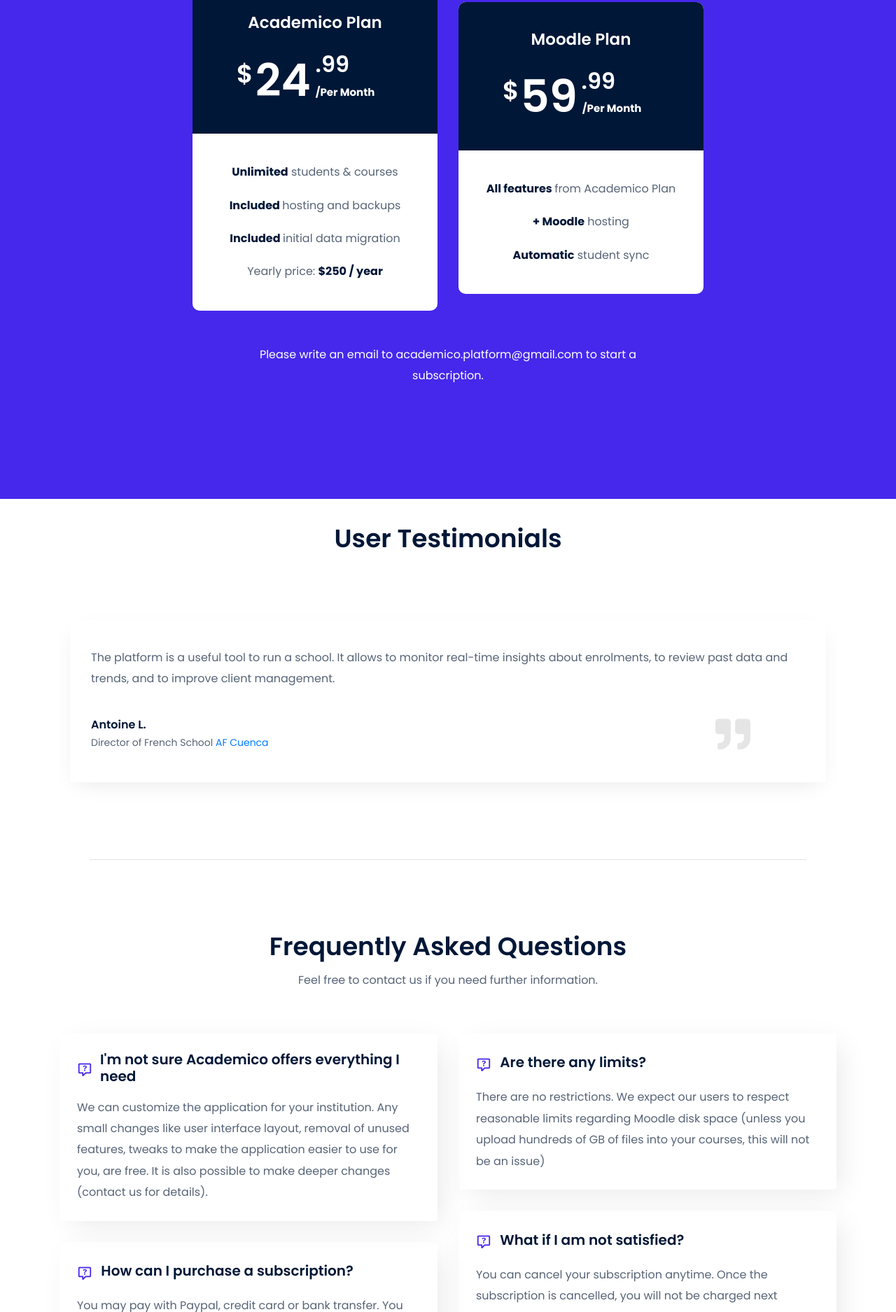
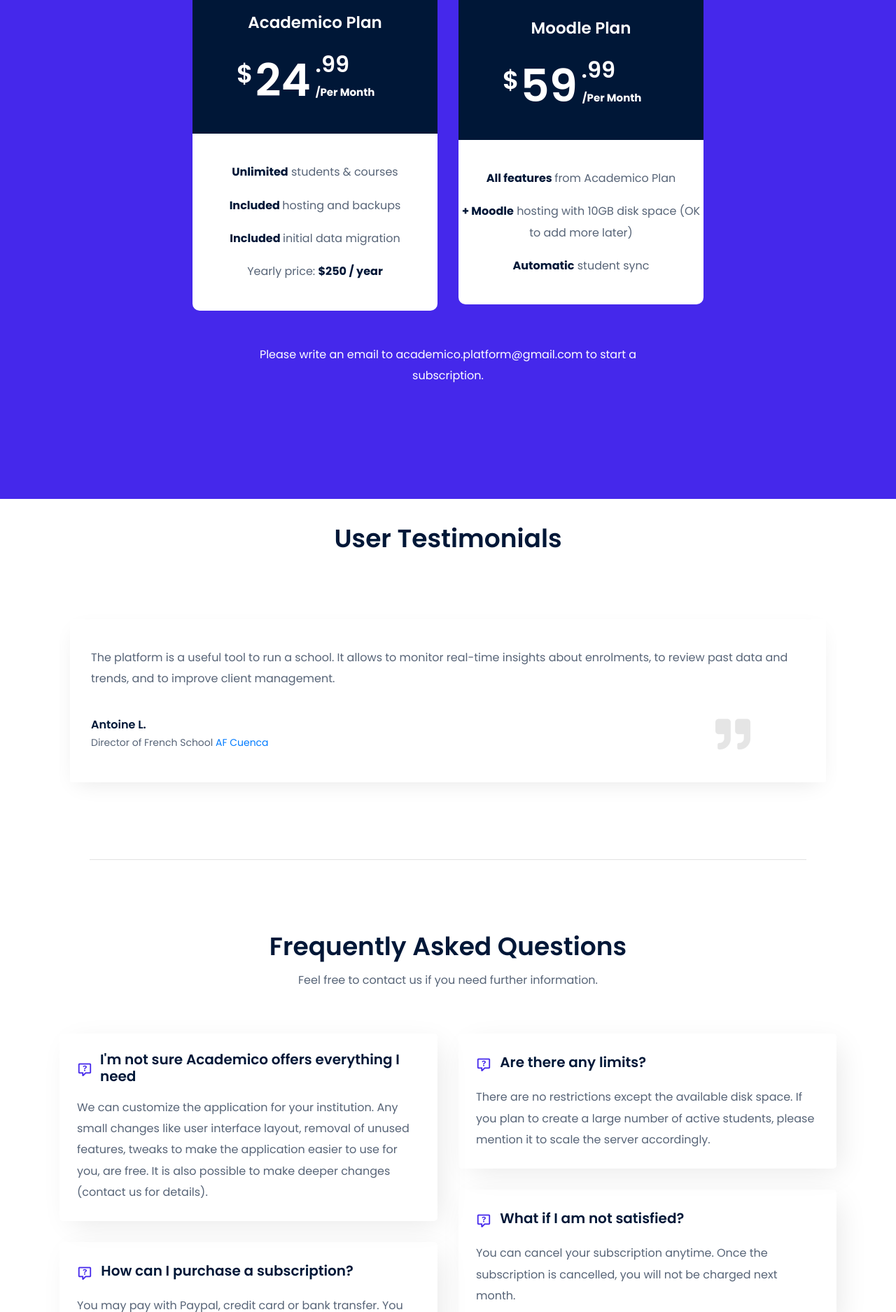
Before and after one commit to academico-sis/www, a plain HTML site: page index.html in a window 1280 px wide. Shown: the part 1909-3784 px from the top of the page at 70% size. Drawn offline with nearby package versions, Linux system fonts and the light colour scheme.

Commit message:
specify moodle plan limits

```diff
--- a/index.html
+++ b/index.html
@@ -260,7 +260,7 @@
 						<div class="pricing-content">
 							<ul>
                                 <li><strong>All features </strong>from Academico Plan</li>
-                                <li><strong>+ Moodle</strong> hosting</li>
+                                <li><strong>+ Moodle</strong> hosting with 10GB disk space (OK to add more later)</li>
                                 <li><strong>Automatic</strong> student sync</li>
                             </ul>
 						</div>
@@ -357,7 +357,7 @@
 								<h4>Are there any limits?</h4>
 							</div>
 						</div>
-						<p>There are no restrictions. We expect our users to respect reasonable limits regarding Moodle disk space (unless you upload hundreds of GB of files into your courses, this will not be an issue)</p>
+						<p>There are no restrictions except the available disk space. If you plan to create a large number of active students, please mention it to scale the server accordingly.</p>
 					</div>
 					<div class="single-faq-item wow fadeInRight" data-wow-delay="0.4s">
 						<div class="faq-title dfx aic">
```
